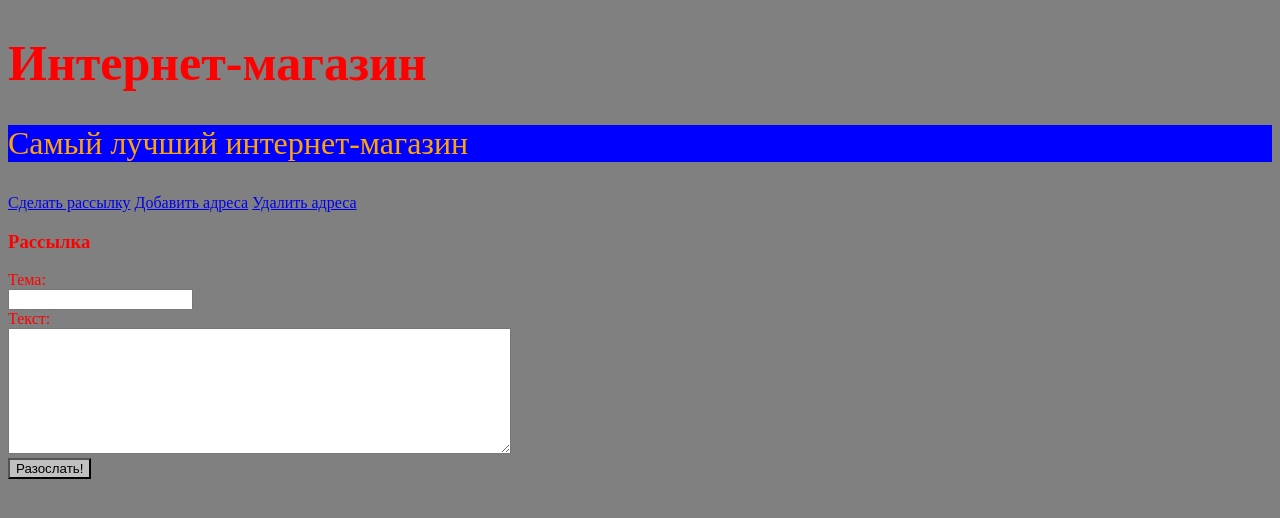
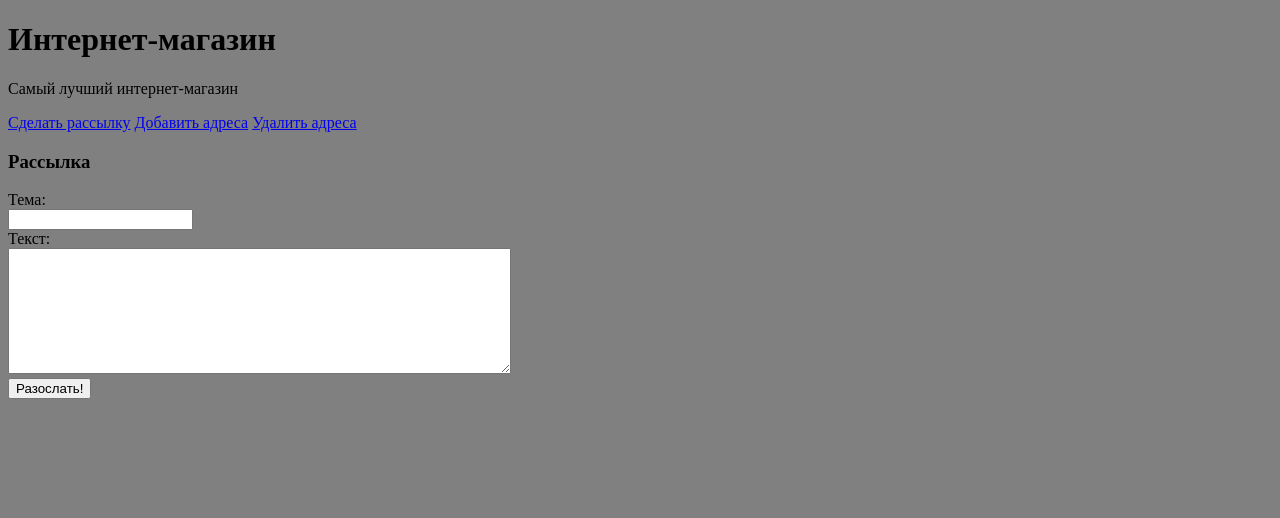
Before and after one commit to zolotukhin1984/elvis, a PHP site: page / in a window 1280 px wide. Shown: the top 518 px of the page. Run offline with PHP 8.4, Linux system fonts and the light colour scheme.

Commit message:
Вернули стили к началу

```diff
--- a/style.css
+++ b/style.css
@@ -1,19 +1,3 @@
 body {
 	background: gray;
-	color: red;
 }
-
-h1 {
-	font-size: 50px;
-}
-
-
-p {
-	color: orange;
-	font-size: 32px;
-	background: blue;
-}
-
-button {
-	background: silver;
-}
```
